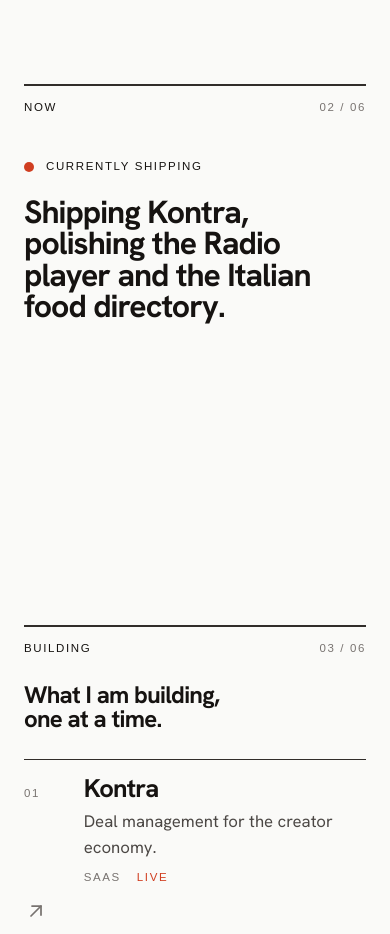
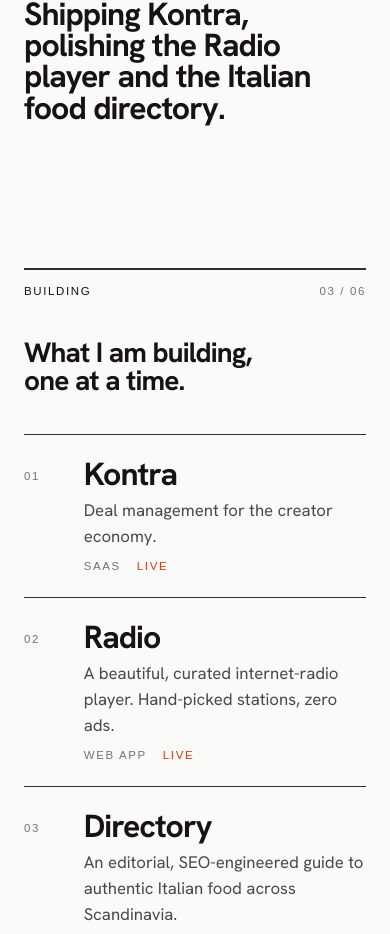
Before and after one commit to antoniowav/portfolio, a Next.js app: page / in a window 390 px wide. Shown: the part 1063-1997 px from the top of the page. Built offline with nearby package versions, Linux system fonts and the light colour scheme; a web font is replaced by a local one.

Commit message:
fix for mobile

```diff
--- a/src/components/hub/Footer.tsx
+++ b/src/components/hub/Footer.tsx
@@ -4,7 +4,7 @@
 
 export function Footer() {
   return (
-    <footer className="border-t border-line" style={{ scrollSnapAlign: 'start' }}>
+    <footer className="border-t border-line">
       <div className="mx-auto max-w-shell px-6 py-14 lg:px-10 lg:pr-24">
         <div className="flex flex-col gap-12 lg:flex-row lg:justify-between">
           <div className="max-w-xs">
--- a/src/components/hub/Products.tsx
+++ b/src/components/hub/Products.tsx
@@ -1,6 +1,5 @@
 import { products } from '@/data/site'
 import type { Product } from '@/data/site'
-import { ArrowUpRight } from './icons'
 import { Panel } from './Panel'
 import { PanelHeader } from './PanelHeader'
 
@@ -22,7 +21,7 @@
   // Building products may have no public link yet, but still match the others'
   // hover treatment (background + pointer) for visual consistency.
   const rowClass =
-    'group grid grid-cols-12 items-center gap-x-4 border-t border-line-strong py-4 transition-colors duration-300 hover:bg-paper-sink sm:py-9'
+    'group grid grid-cols-12 items-center gap-x-4 border-t border-line-strong py-6 transition-colors duration-300 hover:bg-paper-sink sm:py-9'
 
   const inner = (
     <>
@@ -30,7 +29,7 @@
         {index}
       </span>
       <div className="col-span-10 sm:col-span-7">
-        <h3 className="text-[clamp(1.6rem,6vw,4.5rem)] font-bold leading-[0.95] tracking-[-0.03em] transition-transform duration-300 ease-expo group-hover:translate-x-2">
+        <h3 className="text-[clamp(2rem,7vw,4.5rem)] font-bold leading-[0.95] tracking-[-0.03em] transition-transform duration-300 ease-expo group-hover:translate-x-2">
           {p.name}
         </h3>
         <p className="mt-2 max-w-prose text-[1.05rem] text-ink-2">{p.tagline}</p>
@@ -46,7 +45,6 @@
           <span className="micro text-accent">Live</span>
         )}
       </div>
-      <ArrowUpRight className="col-span-12 mt-4 h-6 w-6 justify-self-start text-ink-3 transition-[color,transform] duration-300 ease-expo group-hover:translate-x-1 group-hover:-translate-y-1 group-hover:text-accent sm:hidden" />
     </>
   )
 
@@ -76,11 +74,11 @@
       <div className="mx-auto w-full max-w-shell px-6 lg:px-10 lg:pr-24">
         <PanelHeader name="Building" index="03" labelId="products-heading" />
 
-        <h2 className="reveal-item d1 mt-7 max-w-[16ch] text-[clamp(1.5rem,4vw,3rem)] font-bold leading-[1] tracking-[-0.03em]">
+        <h2 className="reveal-item d1 mt-10 max-w-[16ch] text-[clamp(1.75rem,4vw,3rem)] font-bold leading-[1] tracking-[-0.03em]">
           What I am building, one at a time.
         </h2>
 
-        <ul className="mt-7 border-b border-line-strong lg:mt-14">
+        <ul className="mt-10 border-b border-line-strong lg:mt-14">
           {products.map((p, n) => (
             <ProductRow
               key={p.name}
--- a/src/data/site.ts
+++ b/src/data/site.ts
@@ -74,13 +74,6 @@
     url: 'https://tavola-se.netlify.app/',
     status: 'live',
   },
-  {
-    name: 'Notion Templates',
-    tagline: 'The systems I run my life and studio on. Get in touch to be first.',
-    tag: 'Templates',
-    url: '#follow', // in-page → contact / connect section
-    status: 'building',
-  },
   // Append KORE, Conductor, etc. as they ship.
 ]
 
--- a/src/styles/globals.css
+++ b/src/styles/globals.css
@@ -28,9 +28,6 @@
   html {
     -webkit-text-size-adjust: 100%;
     scroll-behavior: smooth;
-    /* `proximity` snaps when you settle near a section but never traps you
-       mid-scroll the way `mandatory` does (trackpad/touch). */
-    scroll-snap-type: y proximity;
   }
 
   body {
@@ -97,18 +94,23 @@
     transform: scaleX(1);
   }
 
-  /* Full-viewport Swiss panel with snap. `safe center` centers short sections
-     but top-aligns ones taller than the viewport (e.g. Products) so their top
-     never clips and every row stays reachable. No vertical padding here — it
-     would push every section past one screen and break the snap. */
+  /* Mobile-first: sections flow naturally with comfortable rhythm — no forced
+     full-screen height (which left big dead gaps and clipped tall content).
+     From md up, restore the full-viewport, vertically-centered Swiss panel. */
   .panel {
     position: relative;
-    min-height: 100vh;
-    min-height: 100dvh;
-    scroll-snap-align: start;
-    display: flex;
-    flex-direction: column;
-    justify-content: safe center;
+    padding-block: clamp(4.5rem, 13vw, 7rem);
+  }
+
+  @media (min-width: 768px) {
+    .panel {
+      display: flex;
+      min-height: 100vh;
+      min-height: 100dvh;
+      flex-direction: column;
+      justify-content: center;
+      padding-block: clamp(4rem, 8vh, 7rem);
+    }
   }
 }
 
```
